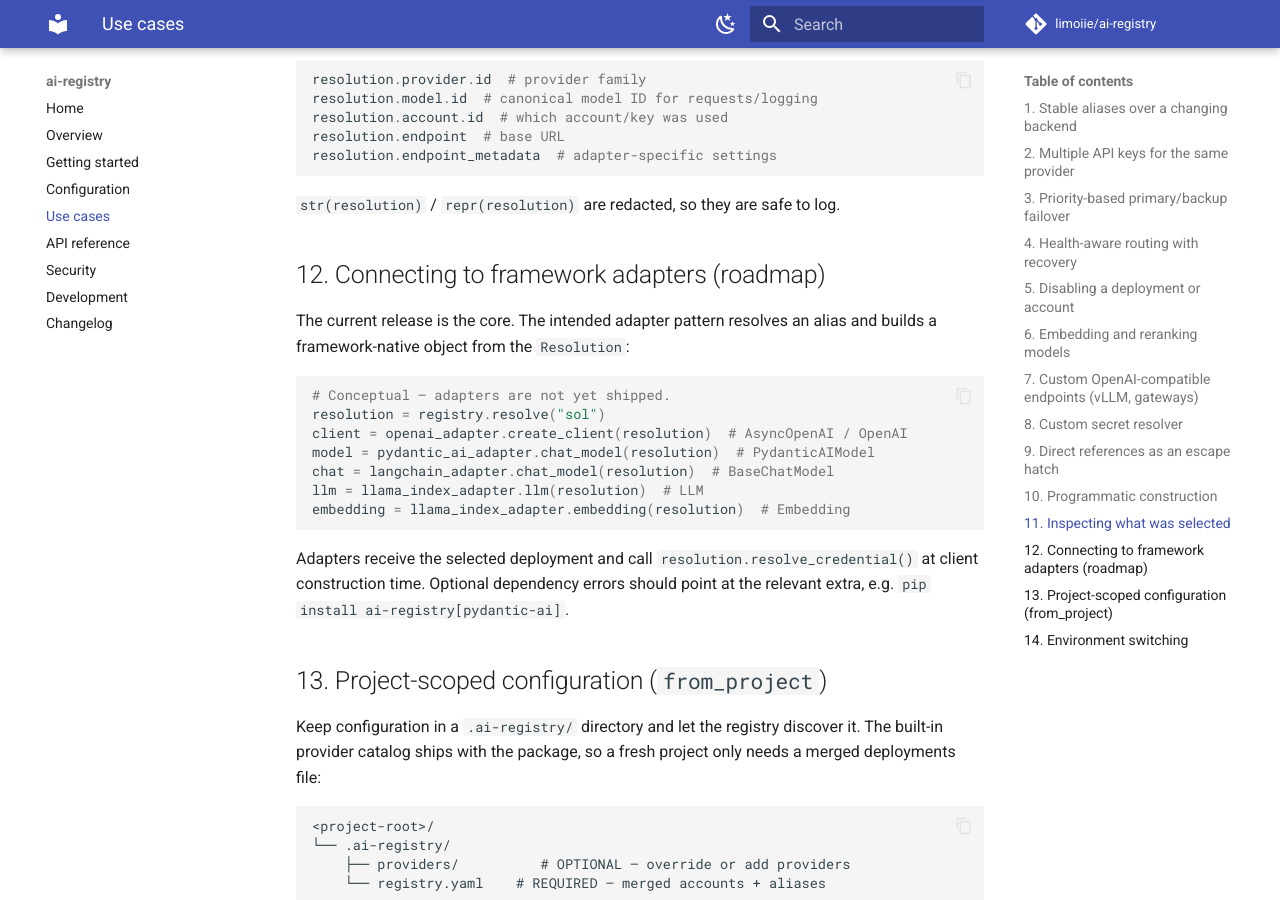
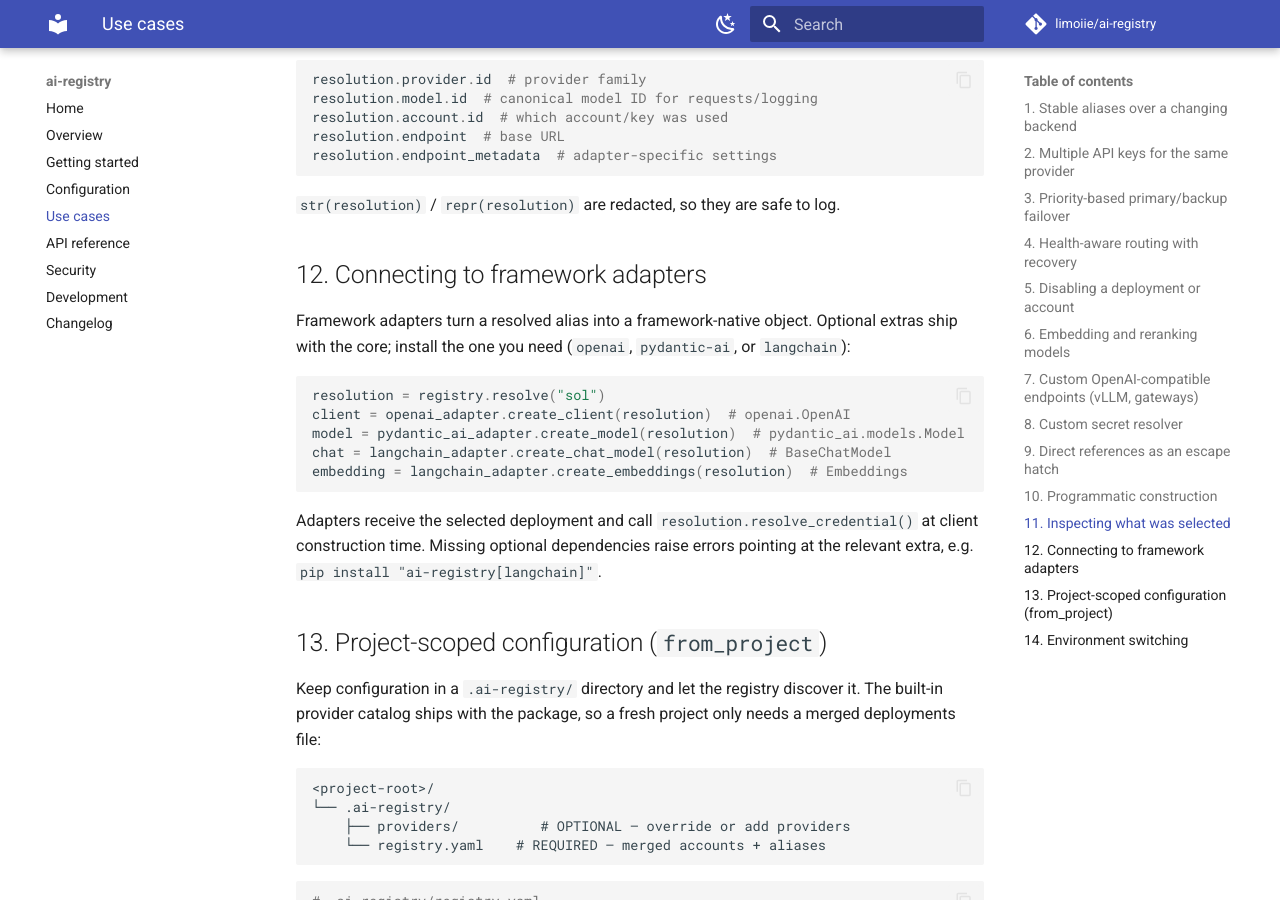
Before and after one commit to limoiie/ai-registry, an MkDocs documentation site: the page built from docs/use-cases.md, in a window 1280 px wide and 900 px high, scrolled down 5763 px. Built offline with MkDocs 1.6.1 and Material for MkDocs 9.7.7, drawn with Linux system fonts in a browser that asks for light colours; comment, search, counter and statistics services are not loaded.

Commit message:
docs: refresh adapter section and diagram alignment

````diff
--- a/docs/use-cases.md
+++ b/docs/use-cases.md
@@ -298,25 +298,24 @@ resolution.endpoint_metadata  # adapter-specific settings
 
 `str(resolution)` / `repr(resolution)` are redacted, so they are safe to log.
 
-## 12. Connecting to framework adapters (roadmap)
+## 12. Connecting to framework adapters
 
-The current release is the core. The intended adapter pattern resolves an alias
-and builds a framework-native object from the `Resolution`:
+Framework adapters turn a resolved alias into a framework-native object.
+Optional extras ship with the core; install the one you need
+(`openai`, `pydantic-ai`, or `langchain`):
 
 ```python
-# Conceptual — adapters are not yet shipped.
 resolution = registry.resolve("sol")
-client = openai_adapter.create_client(resolution)  # AsyncOpenAI / OpenAI
-model = pydantic_ai_adapter.chat_model(resolution)  # PydanticAIModel
-chat = langchain_adapter.chat_model(resolution)  # BaseChatModel
-llm = llama_index_adapter.llm(resolution)  # LLM
-embedding = llama_index_adapter.embedding(resolution)  # Embedding
+client = openai_adapter.create_client(resolution)  # openai.OpenAI
+model = pydantic_ai_adapter.create_model(resolution)  # pydantic_ai.models.Model
+chat = langchain_adapter.create_chat_model(resolution)  # BaseChatModel
+embedding = langchain_adapter.create_embeddings(resolution)  # Embeddings
 ```
 
 Adapters receive the selected deployment and call
-`resolution.resolve_credential()` at client construction time. Optional
-dependency errors should point at the relevant extra, e.g.
-`pip install ai-registry[pydantic-ai]`.
+`resolution.resolve_credential()` at client construction time. Missing optional
+dependencies raise errors pointing at the relevant extra, e.g.
+`pip install "ai-registry[langchain]"`.
 
 ## 13. Project-scoped configuration (`from_project`)
 
````
Also changed, not shown: docs/overview.md (+3 -3 lines).
